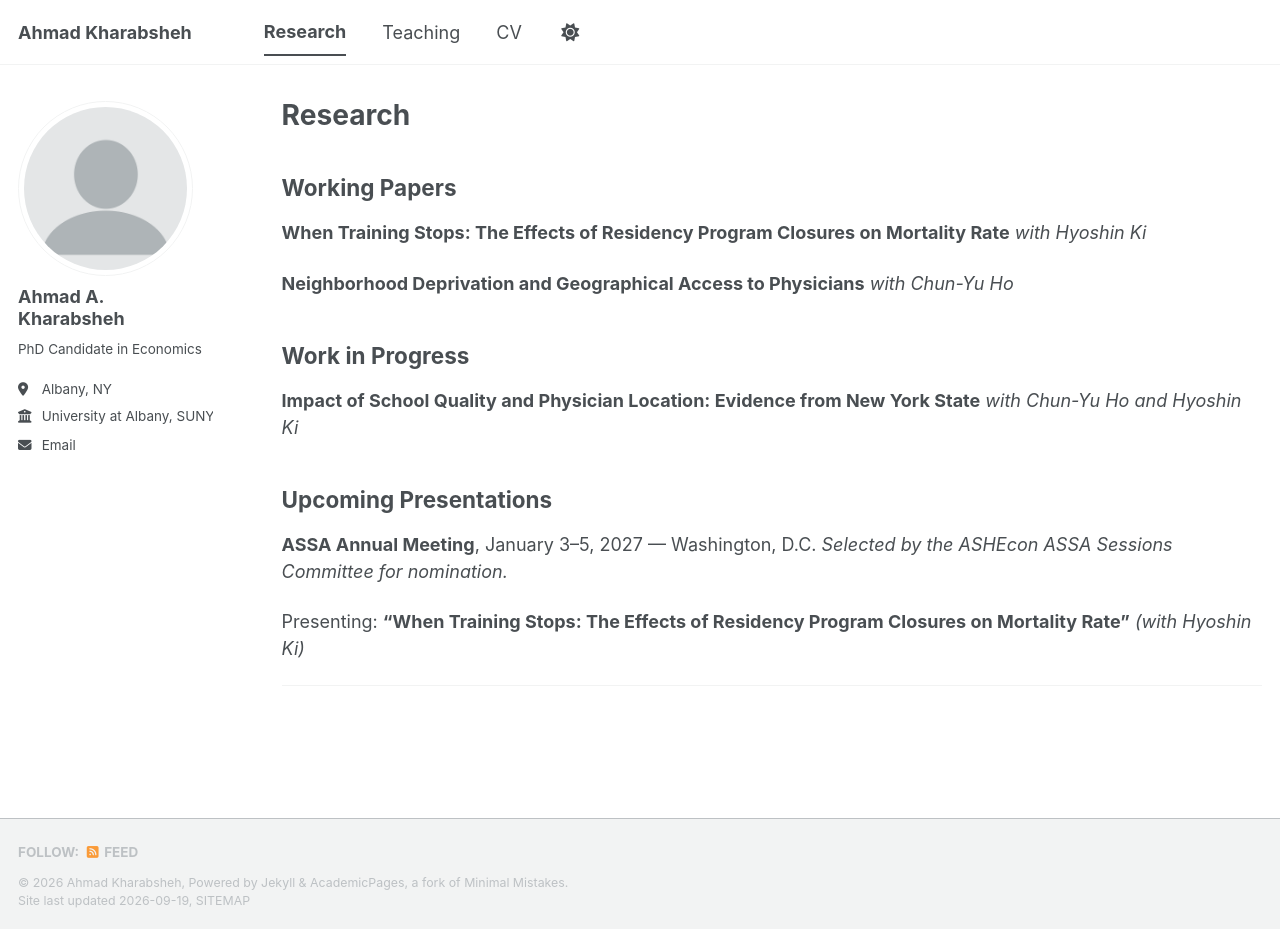
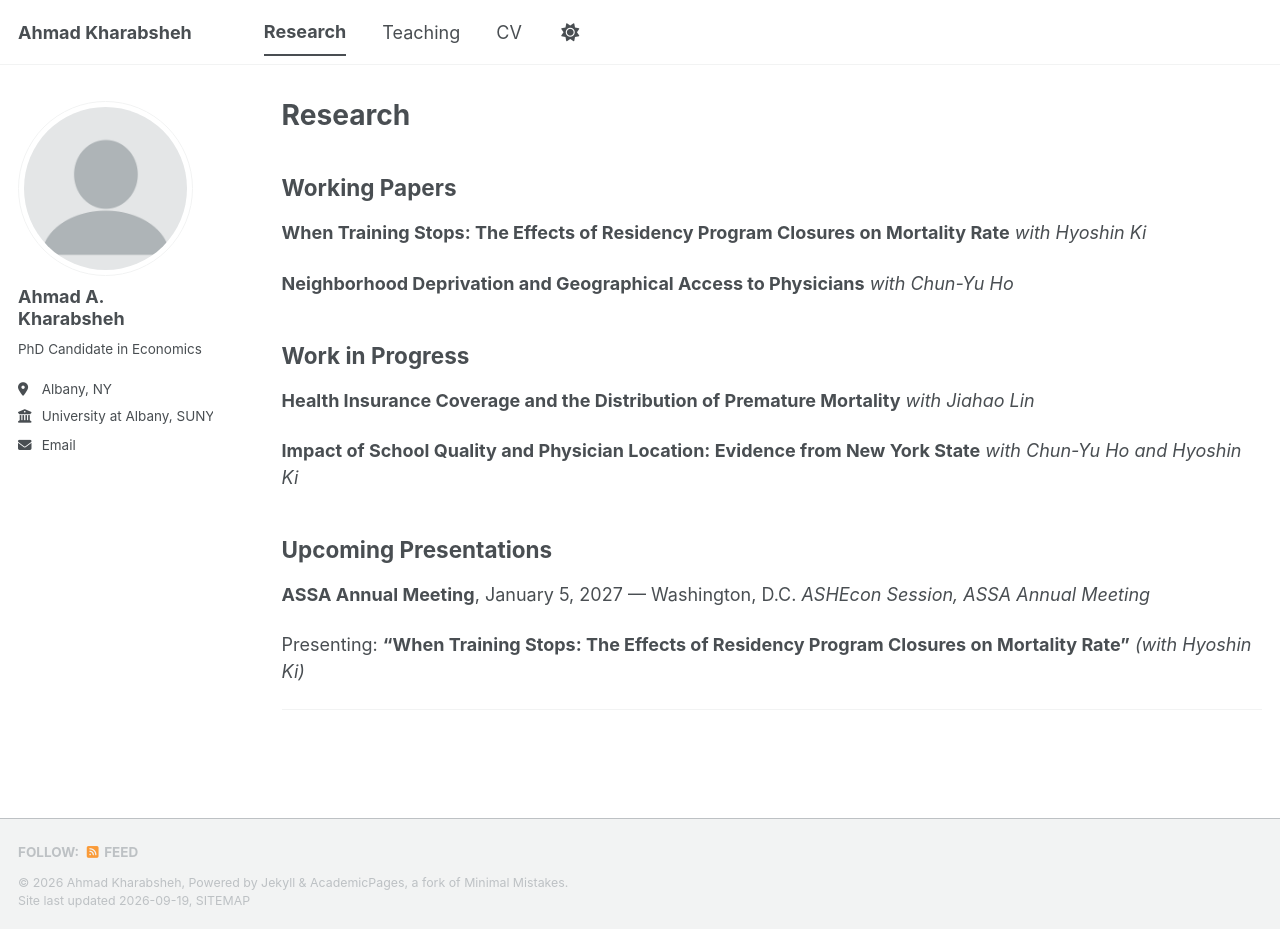
Before and after one commit to Kharabshehahmad/Kharabshehahmad.github.io, a Jekyll site: the page built from _pages/research.md, in a window 1280 px wide and 929 px high. Built offline with Jekyll 4.4.1, drawn with Linux system fonts in a browser that asks for light colours; a script bundle is joined from its source files by our own code; library files that are not in the unit come from our copies.

Commit message:
Update research.md

```diff
--- a/_pages/research.md
+++ b/_pages/research.md
@@ -15,6 +15,9 @@ author_profile: true
 
 ## Work in Progress
 
+**Health Insurance Coverage and the Distribution of Premature Mortality**
+*with Jiahao Lin*
+
 **Impact of School Quality and Physician Location: Evidence from New York State**
 *with Chun-Yu Ho and Hyoshin Ki*
 
@@ -22,8 +25,8 @@ author_profile: true
 
 ## Upcoming Presentations
 
-**ASSA Annual Meeting**, January 3–5, 2027 — Washington, D.C.
-*Selected by the ASHEcon ASSA Sessions Committee for nomination.*
+**ASSA Annual Meeting**, January 5, 2027 — Washington, D.C.
+*ASHEcon Session, ASSA Annual Meeting*
 
 Presenting: **"When Training Stops: The Effects of Residency Program Closures on Mortality Rate"** *(with Hyoshin Ki)*
 
```
